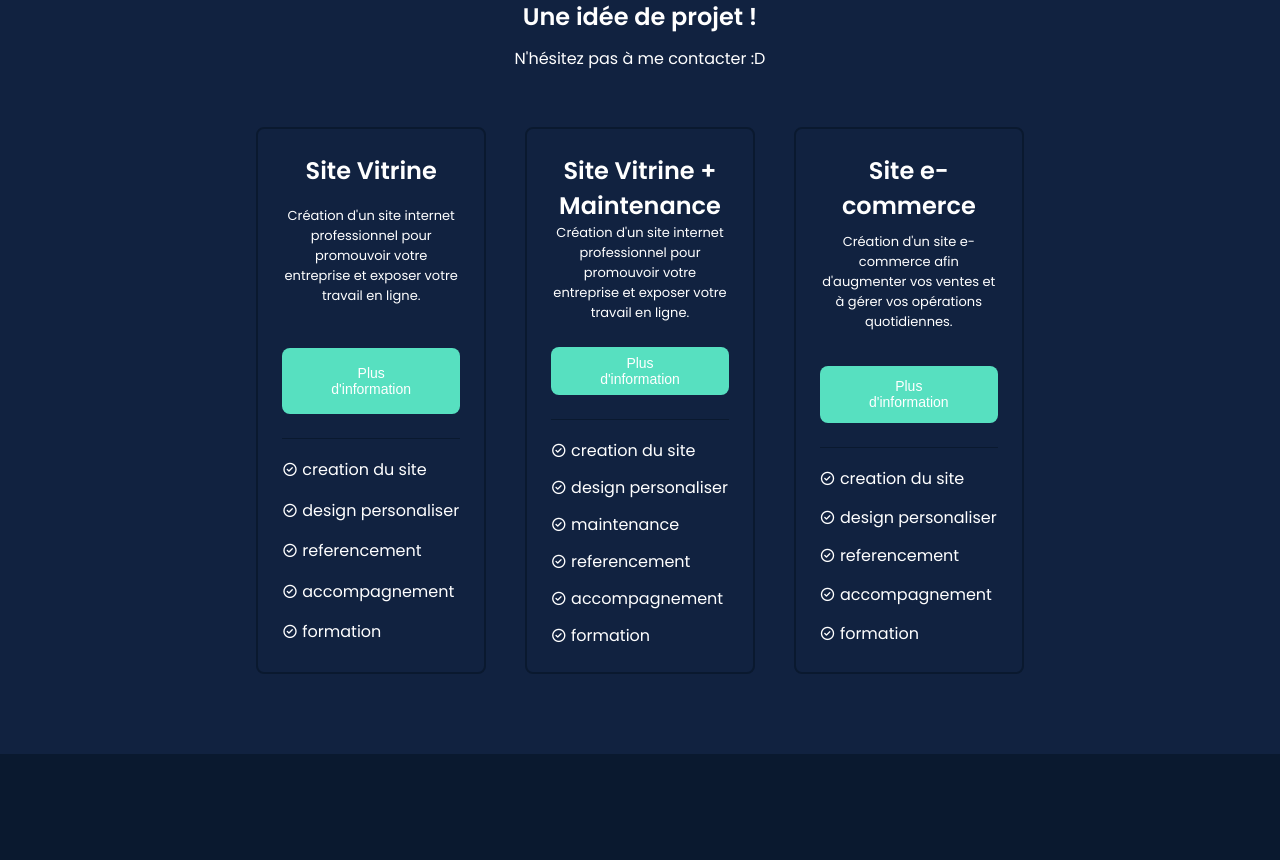
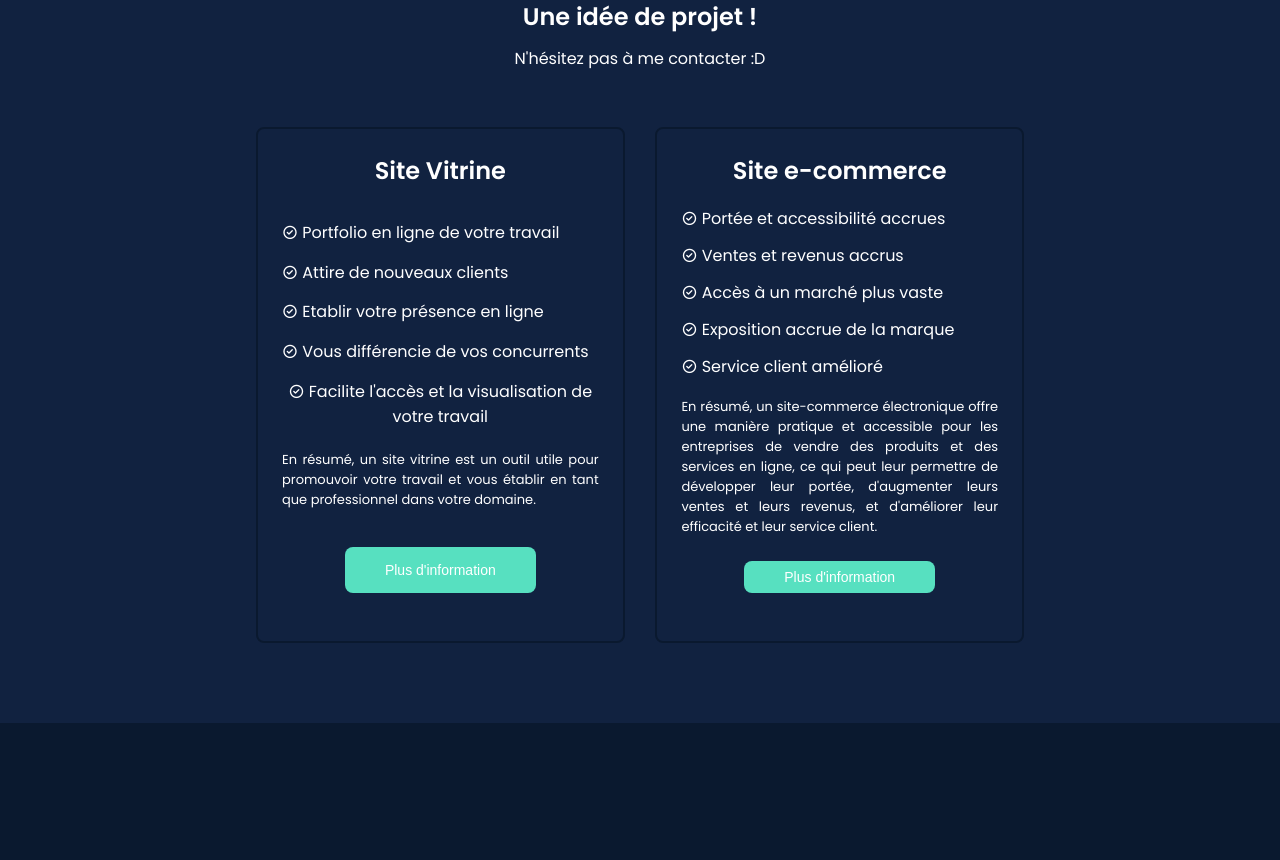
Before and after one commit to choeurtis18/react-portfolio, a React (Create React App) app: page / in a window 1280 px wide. Shown: the part 3040-3900 px from the top of the page. Built offline with nearby package versions, Linux system fonts and the light colour scheme.

Commit message:
edit offers content

```diff
--- a/src/components/Offer.js
+++ b/src/components/Offer.js
@@ -5,8 +5,6 @@ export default function Offer({offer, setPopin_data, setPopin_visible}) {
     return (
         <div className="project__info_item">
             <span className="project__info_item-title">{offer.title}</span>
-            <span className="project__info_item-description">{offer.description}</span>
-            <button className="button project__info_item-details-btn" onClick={function() {setPopin_data(offer.title); setPopin_visible(true) }}>Plus d'information</button>
             <div className="project__info_item-options">
             {
                 offer.options.map((item, index) => {
@@ -16,6 +14,9 @@ export default function Offer({offer, setPopin_data, setPopin_visible}) {
                 })
             }
             </div>
+            <span className="project__info_item-description">{offer.description}</span>
+            <button className="button project__info_item-details-btn" onClick={function() {setPopin_data(offer.title); setPopin_visible(true) }}>Plus d'information</button>
+
         </div>
     )
 }
--- a/src/data/offerData.js
+++ b/src/data/offerData.js
@@ -2,19 +2,13 @@ export const offer_list = [
     {
         id:0,
         title: "Site Vitrine",
-        description: "Création d'un site internet professionnel pour promouvoir votre entreprise et exposer votre travail en ligne.",
-        options: ["creation du site", "design personaliser", "referencement", "accompagnement", "formation"]
+        description: "En résumé, un site vitrine est un outil utile pour promouvoir votre travail et vous établir en tant que professionnel dans votre domaine.",
+        options: ["Portfolio en ligne de votre travail", "Attire de nouveaux clients", "Etablir votre présence en ligne", "Vous différencie de vos concurrents", "Facilite l'accès et la visualisation de votre travail"]
     },
     {
         id:1,
-        title: "Site Vitrine + Maintenance",
-        description: "Création d'un site internet professionnel pour promouvoir votre entreprise et exposer votre travail en ligne.",
-        options: ["creation du site", "design personaliser", "maintenance", "referencement", "accompagnement", "formation"]
-    },
-    {
-        id:2,
         title: "Site e-commerce",
-        description: "Création d'un site e-commerce afin d'augmenter vos ventes et à gérer vos opérations quotidiennes.",
-        options: ["creation du site", "design personaliser", "referencement", "accompagnement", "formation"]
+        description: "En résumé, un site-commerce électronique offre une manière pratique et accessible pour les entreprises de vendre des produits et des services en ligne, ce qui peut leur permettre de développer leur portée, d'augmenter leurs ventes et leurs revenus, et d'améliorer leur efficacité et leur service client.",
+        options: ["Portée et accessibilité accrues", "Ventes et revenus accrus", "Accès à un marché plus vaste", "Exposition accrue de la marque", "Service client amélioré"]
     },
 ];
--- a/src/styles/pages/_advertisement_banner.scss
+++ b/src/styles/pages/_advertisement_banner.scss
@@ -33,7 +33,7 @@
 .project__info_item {
     display: flex;
     flex-flow: row wrap;
-    width: 30%;
+    width: 48%;
     border: 2px solid var(--body-color);
     border-radius: 8px;
     padding: 24px;
@@ -57,6 +57,7 @@
     color: #fff;
 }
 .project__info_item-description {
+    text-align: justify;
     font-size: var(--smaller-font-size);
     color: #fff;
 }
@@ -71,8 +72,7 @@
 .project__info_item .project__info_item-options {
     display: flex;
     flex-flow: row wrap;
-    border-top: 1px solid var(--body-color);
-    padding: 18px 0 0 0;
+    padding: 18px 0 18px 0;
     gap: 12px;
     color: #fff;
 }
```
